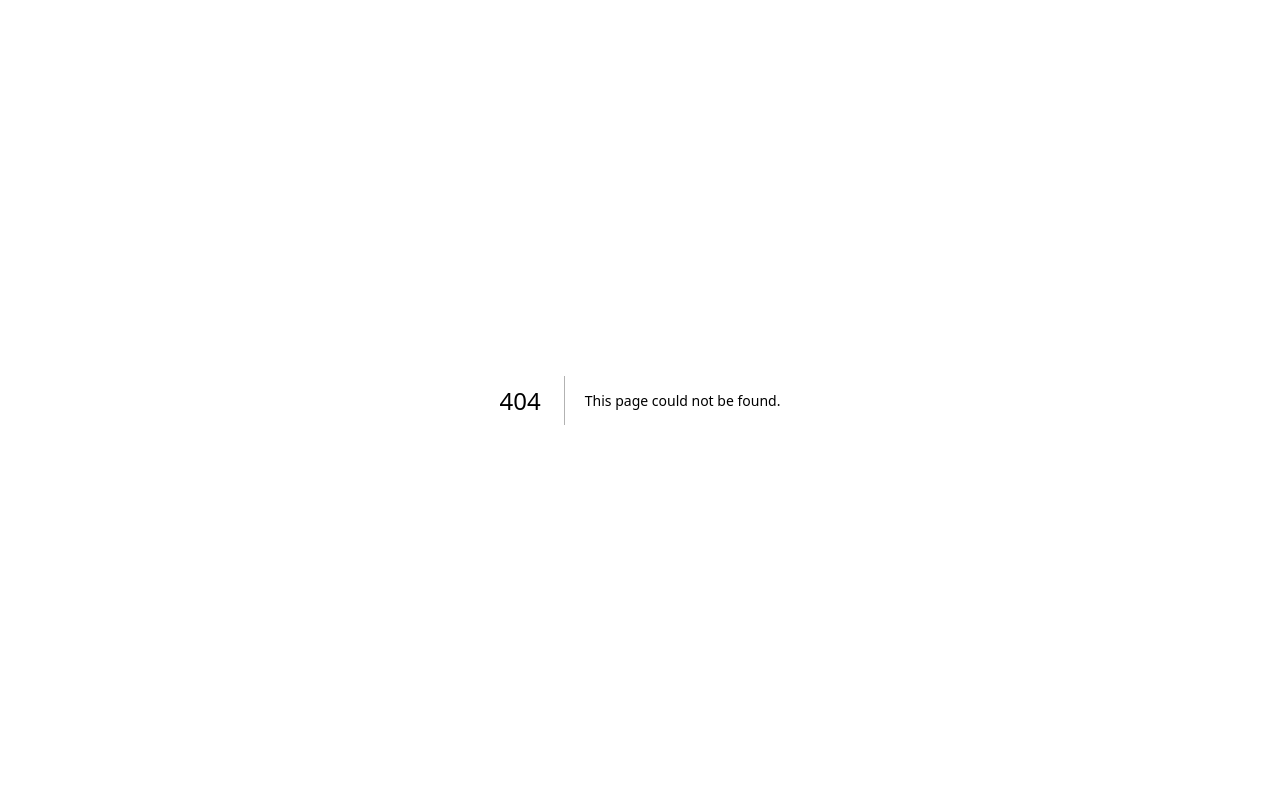
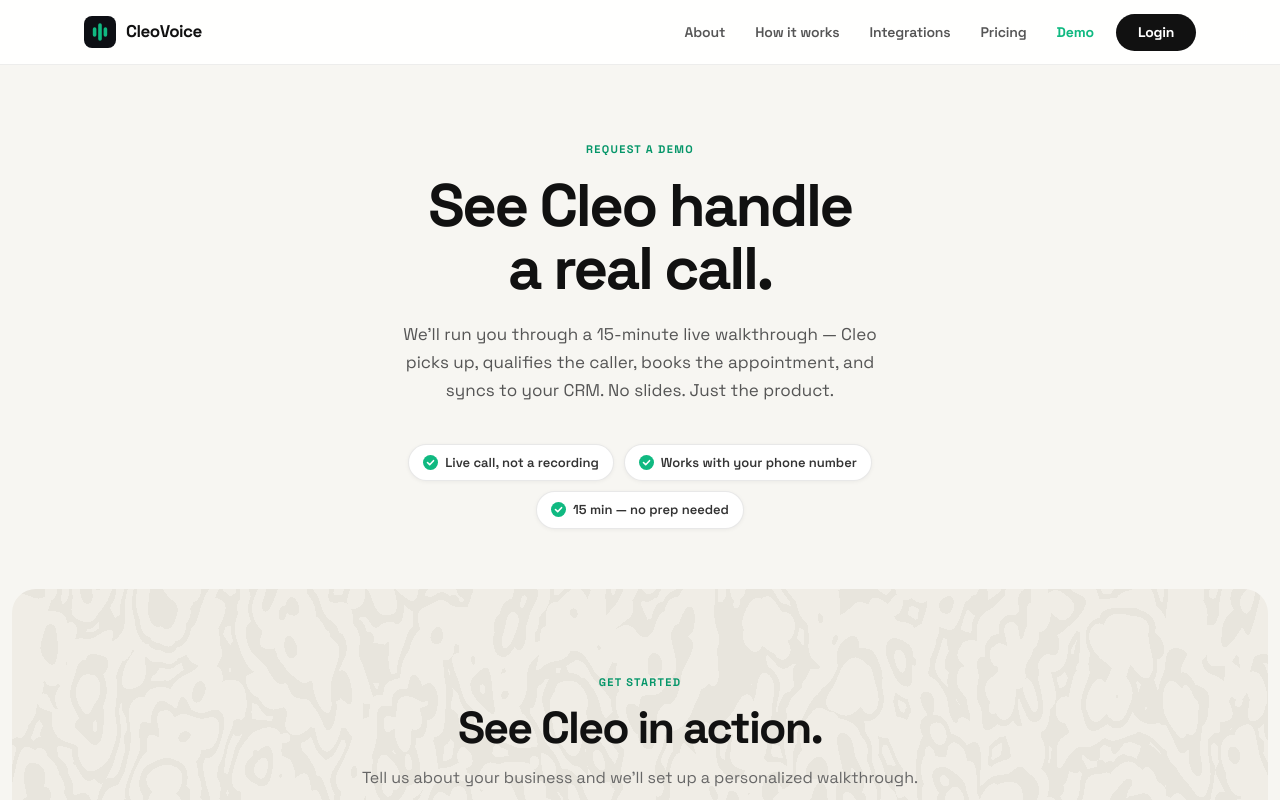
Before and after one commit to JahanzebKayanii/Cleo.ai, a Next.js app in the folder site/: page /demo in a window 1280 px wide. Before the commit this address had no page. Shown: the top 800 px of the page. Built offline with nearby package versions, Linux system fonts and the light colour scheme.

Commit message:
Add /demo page and Demo nav link

```diff
--- /dev/null
+++ b/site/app/demo/page.tsx
@@ -0,0 +1,260 @@
+import Nav from "../../components/Nav";
+import DemoForm from "../../components/DemoForm";
+
+export const metadata = {
+  title: "Request a Demo — CleoVoice",
+  description:
+    "See Cleo handle a real call. 15-minute live walkthrough — Cleo picks up, qualifies the caller, books the job, and syncs to your CRM.",
+};
+
+function CheckCircle() {
+  return (
+    <svg width="15" height="15" viewBox="0 0 15 15" fill="none" style={{ flexShrink: 0 }}>
+      <circle cx="7.5" cy="7.5" r="7.5" fill="#10b981" />
+      <path
+        d="M4.5 7.5l2.2 2.2 3.8-4"
+        stroke="white"
+        strokeWidth="1.6"
+        strokeLinecap="round"
+        strokeLinejoin="round"
+      />
+    </svg>
+  );
+}
+
+export default function DemoPage() {
+  return (
+    <main style={{ minHeight: "100vh", background: "#f7f6f2", fontFamily: "'Space Grotesk', sans-serif" }}>
+      <Nav />
+
+      {/* Hero */}
+      <section style={{ paddingTop: 64, background: "#f7f6f2" }}>
+        <div
+          style={{
+            maxWidth: 680,
+            margin: "0 auto",
+            padding: "72px 24px 60px",
+            textAlign: "center",
+          }}
+        >
+          <span
+            style={{
+              display: "inline-block",
+              fontSize: 11,
+              fontWeight: 700,
+              letterSpacing: "0.12em",
+              textTransform: "uppercase",
+              color: "#059669",
+              marginBottom: 16,
+            }}
+          >
+            Request a Demo
+          </span>
+
+          <h1
+            style={{
+              fontSize: "clamp(38px, 5vw, 60px)",
+              fontWeight: 700,
+              letterSpacing: "-0.04em",
+              lineHeight: 1.05,
+              color: "#111",
+              margin: "0 0 20px",
+            }}
+          >
+            See Cleo handle<br />a real call.
+          </h1>
+
+          <p
+            style={{
+              fontSize: 17,
+              color: "#555",
+              lineHeight: 1.65,
+              maxWidth: 520,
+              margin: "0 auto 40px",
+            }}
+          >
+            We&apos;ll run you through a 15-minute live walkthrough — Cleo picks up, qualifies
+            the caller, books the appointment, and syncs to your CRM. No slides. Just the product.
+          </p>
+
+          {/* Trust pills */}
+          <div
+            className="r-trust-pills"
+            style={{
+              display: "flex",
+              alignItems: "center",
+              justifyContent: "center",
+              gap: 10,
+              flexWrap: "wrap",
+            }}
+          >
+            {[
+              "Live call, not a recording",
+              "Works with your phone number",
+              "15 min — no prep needed",
+            ].map((item) => (
+              <div
+                key={item}
+                style={{
+                  display: "flex",
+                  alignItems: "center",
+                  gap: 7,
+                  fontSize: 13,
+                  fontWeight: 600,
+                  color: "#333",
+                  background: "white",
+                  border: "1px solid rgba(0,0,0,0.09)",
+                  borderRadius: 999,
+                  padding: "8px 14px",
+                  boxShadow: "0 1px 4px rgba(0,0,0,0.05)",
+                }}
+              >
+                <CheckCircle />
+                {item}
+              </div>
+            ))}
+          </div>
+        </div>
+      </section>
+
+      {/* Form */}
+      <DemoForm />
+
+      {/* What happens next */}
+      <section
+        style={{
+          margin: "0 12px 12px",
+          borderRadius: 24,
+          background: "white",
+          border: "1px solid rgba(0,0,0,0.06)",
+          padding: "64px 48px",
+        }}
+      >
+        <div style={{ maxWidth: 720, margin: "0 auto" }}>
+          <div style={{ textAlign: "center", marginBottom: 48 }}>
+            <span
+              style={{
+                display: "inline-block",
+                fontSize: 11,
+                fontWeight: 700,
+                letterSpacing: "0.12em",
+                textTransform: "uppercase",
+                color: "#059669",
+                marginBottom: 12,
+              }}
+            >
+              What to expect
+            </span>
+            <h2
+              style={{
+                fontSize: "clamp(26px, 3vw, 36px)",
+                fontWeight: 700,
+                letterSpacing: "-0.04em",
+                color: "#111",
+                margin: 0,
+              }}
+            >
+              Here&apos;s what happens after you submit.
+            </h2>
+          </div>
+
+          <div
+            className="r-3col"
+            style={{
+              display: "grid",
+              gridTemplateColumns: "1fr 1fr 1fr",
+              gap: 24,
+            }}
+          >
+            {[
+              {
+                step: "01",
+                title: "We reach out",
+                body: "Someone from our team will email or call you within a few hours to confirm a time that works.",
+              },
+              {
+                step: "02",
+                title: "Live walkthrough",
+                body: "We'll call your real business number and let Cleo handle it — intake, booking, the works. You watch in real time.",
+              },
+              {
+                step: "03",
+                title: "Get set up",
+                body: "If it's a fit, we configure Cleo for your trade, connect your CRM, and you're live. Usually same day.",
+              },
+            ].map((s) => (
+              <div key={s.step}>
+                <div
+                  style={{
+                    fontSize: 11,
+                    fontWeight: 700,
+                    letterSpacing: "0.1em",
+                    color: "#10b981",
+                    marginBottom: 10,
+                  }}
+                >
+                  {s.step}
+                </div>
+                <h3
+                  style={{
+                    fontSize: 17,
+                    fontWeight: 700,
+                    letterSpacing: "-0.03em",
+                    color: "#111",
+                    margin: "0 0 8px",
+                  }}
+                >
+                  {s.title}
+                </h3>
+                <p style={{ fontSize: 14, color: "#666", lineHeight: 1.6, margin: 0 }}>
+                  {s.body}
+                </p>
+              </div>
+            ))}
+          </div>
+        </div>
+      </section>
+
+      {/* Footer */}
+      <footer
+        style={{
+          margin: "0 12px 12px",
+          borderRadius: 24,
+          background: "#0d0f14",
+          padding: "40px 48px",
+          textAlign: "center",
+        }}
+      >
+        <div
+          style={{
+            display: "flex",
+            alignItems: "center",
+            justifyContent: "center",
+            gap: 10,
+            marginBottom: 14,
+          }}
+        >
+          <svg viewBox="0 0 40 40" width="28" height="28" fill="none">
+            <rect width="40" height="40" rx="10" fill="#1a1d27" />
+            <rect x="11" y="14" width="4.5" height="12" rx="2.25" fill="#10b981" />
+            <rect x="17.75" y="9" width="4.5" height="22" rx="2.25" fill="#10b981" />
+            <rect x="24.5" y="14" width="4.5" height="12" rx="2.25" fill="#10b981" />
+          </svg>
+          <span
+            style={{
+              fontWeight: 700,
+              fontSize: 15,
+              color: "white",
+              letterSpacing: "-0.03em",
+            }}
+          >
+            CleoVoice
+          </span>
+        </div>
+        <p style={{ fontSize: 13, color: "rgba(255,255,255,0.38)", margin: 0 }}>
+          © 2025 CleoVoice. All rights reserved.
+        </p>
+      </footer>
+    </main>
+  );
+}
--- a/site/components/Nav.tsx
+++ b/site/components/Nav.tsx
@@ -102,6 +102,18 @@
           >
             Pricing
           </a>
+          <Link
+            href="/demo"
+            style={{
+              ...navLinkStyle,
+              color: pathname === "/demo" ? "#10b981" : "#555",
+              fontWeight: pathname === "/demo" ? 700 : 600,
+            }}
+            onMouseEnter={(e) => (e.currentTarget.style.color = "#111")}
+            onMouseLeave={(e) => (e.currentTarget.style.color = pathname === "/demo" ? "#10b981" : "#555")}
+          >
+            Demo
+          </Link>
           <a
             href="https://api.cleovoice.com/dashboard/"
             target="_blank"
```
